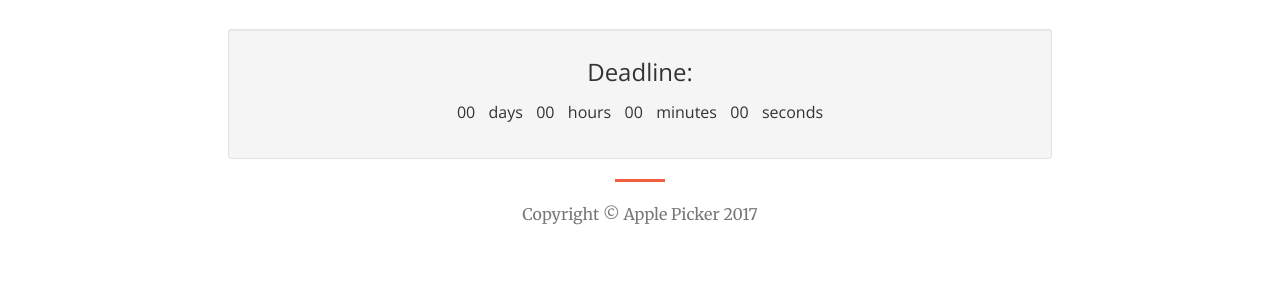
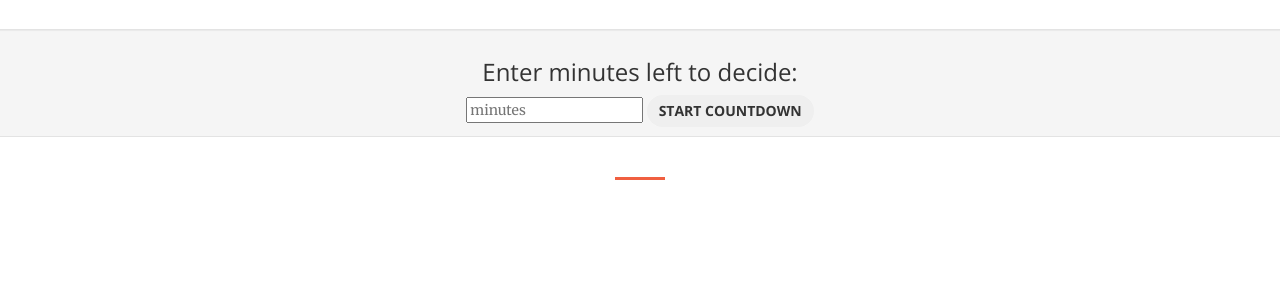
Before and after one commit to AustinSiu/hackdfw-voting, a Flask app: page /group in a window 1280 px wide. Shown: the part 51-351 px from the top of the page. Run offline with Flask 2, Linux system fonts and the light colour scheme; some libraries are stand-ins or nearby versions.

Commit message:
time input

```diff
--- a/templates/vote.html
+++ b/templates/vote.html
@@ -58,7 +58,7 @@
     <div class="col-lg-4 col-md-4 col-xs-6" id="{{ '{{' }}key{{ '}}' }}">
         <div class="thumbnail">
             <img src="http://placehold.it/800x500" alt="">
-            <div class="caption" >
+            <div class="caption">
                 <center>
                     <h2 class="">{{ '{{' }}name{{ '}}' }}</h2>
                 </center>
@@ -107,9 +107,10 @@
 
 
     <br>
+    <div class=".container-fluid">
         <div class="col-lg-8 col-lg-offset-2 text-center">
-        <h2 class="section-heading"><span id = "GroupName"></span></h2>
-        <div class="well well-sm">
+            <h2 class="section-heading"><span id = "countDown"></span></h2>
+            <div class="well well-sm hidden">
                 <h3>Deadline: </h3>
                 <div id="countdown">
                     <p class="days">00</p>
@@ -121,24 +122,37 @@
                     <p class="seconds">00</p>
                     <p class="timeRefSeconds">seconds</p>
                 </div>
+                <!--<hr>-->
+
             </div>
-        <hr>
         </div>
-    <br>
 
-    <div id="items"></div>
-    </section>
-
-    <!-- Footer -->
-    <footer>
-        <div class="container">
-            <div class="row">
-                <div class="col-lg-10 col-lg-offset-1 text-center">
-                    <p class="text-muted">Copyright &copy; Apple Picker 2017</p>
+        <div class="row text-center">
+            <h2 class="section-heading"><span id = "countDownTime"></span></h2>
+            <div class="well well-sm">
+                <h3>Enter minutes left to decide:</h3>
+                <input id="minutes" type="number" placeholder="minutes">
+                <button class="btn btn-secondary" onclick="setDeadline(document.getElementById('minutes').value)">Start Countdown</button>
             </div>
         </div>
     </div>
-    </footer>
+
+    <div class="row text-center">  <hr></div>
+
+
+
+    <div id="items"></div>
+
+    <!--Footer -->
+    <!--<footer>
+        <div class="container">
+            <!--<div class="row">-->
+    <!--<div class="text-center">
+                    <p class="text-muted">Copyright &copy; Apple Picker 2017</p>
+                </div>-->
+    <!--</div>-->
+    <!--</div>-->
+    <!--</footer>-->
 
     <!-- jQuery -->
 
```
Lines whose indentation alone changed are shown as unchanged.
